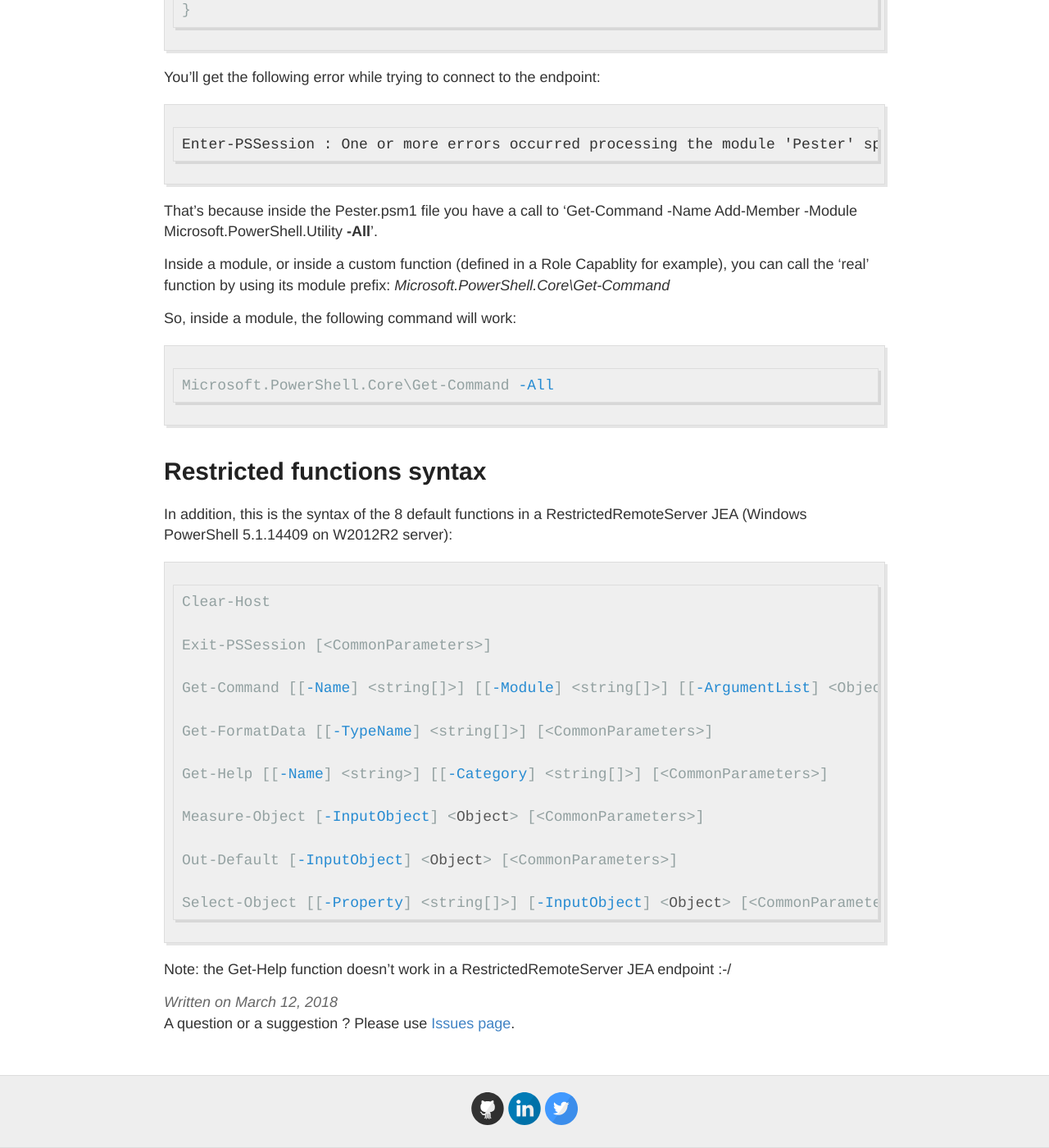
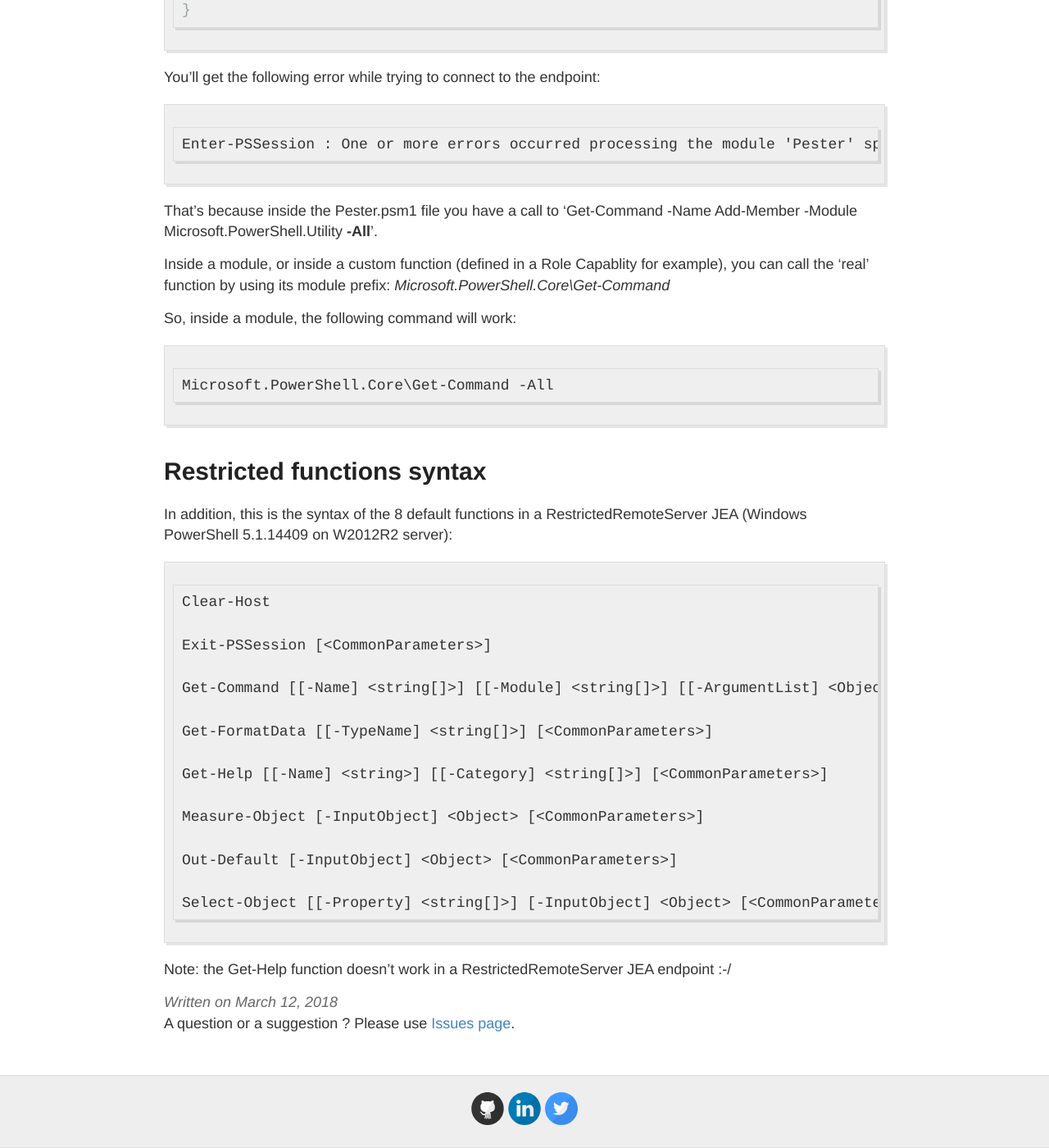
Before and after one commit to jnury/jnury.github.io, a Jekyll site: the page built from _posts/2018-3-12-JEA_parameter_cannot_found_matches_name.md, in a window 1280 px wide and 1400 px high, scrolled down 1961 px. Shown: the whole window at 82% size. Built offline with Jekyll 4.4.1, drawn with Linux system fonts in a browser that asks for light colours; Markdown is read by kramdown in place of the engine named in the settings; some of the changed text lies outside the part shown.

Commit message:
remove unnecessary powershell highlight

````diff
--- a/_posts/2018-3-12-JEA_parameter_cannot_found_matches_name.md
+++ b/_posts/2018-3-12-JEA_parameter_cannot_found_matches_name.md
@@ -22,7 +22,7 @@ These 8 functions are not the 'real' functions. They are proxy functions intende
 
 For example, the 'real' *Get-Command* function accepts the following syntaxes:
 
-```powershell
+```
 Get-Command [[-ArgumentList] <Object[]>] [-Verb <string[]>] [-Noun <string[]>] [-Module <string[]>] [-FullyQualifiedModule <ModuleSpecification[]>] [-TotalCount <int>] [-Syntax] [-ShowCommandInfo] [-All] [-ListImported] [-ParameterName <string[]>] [-ParameterType <PSTypeName[]>] [<CommonParameters>]
 
 Get-Command [[-Name] <string[]>] [[-ArgumentList] <Object[]>] [-Module <string[]>] [-FullyQualifiedModule <ModuleSpecification[]>] [-CommandType <CommandTypes>] [-TotalCount <int>] [-Syntax] [-ShowCommandInfo] [-All] [-ListImported] [-ParameterName <string[]>] [-ParameterType <PSTypeName[]>] [<CommonParameters>]
@@ -30,7 +30,7 @@ Get-Command [[-Name] <string[]>] [[-ArgumentList] <Object[]>] [-Module <string[]
 
 But the *Get-Command exposed in a JEA endpoint only has a few parameters:
 
-```powershell
+```
 Get-Command [[-Name] <string[]>] [[-Module] <string[]>] [[-ArgumentList] <Object[]>] [[-CommandType] <CommandTypes>] [-ListImported] [-ShowCommandInfo] [<CommonParameters>]
 ```
 
@@ -68,7 +68,7 @@ Inside a module, or inside a custom function (defined in a Role Capablity for ex
 
 So, inside a module, the following command will work:
 
-```powershell
+```
 Microsoft.PowerShell.Core\Get-Command -All
 ```
 
@@ -76,7 +76,7 @@ Microsoft.PowerShell.Core\Get-Command -All
 
 In addition, this is the syntax of the 8 default functions in a RestrictedRemoteServer JEA (Windows PowerShell 5.1.14409 on W2012R2 server):
 
-```powershell
+```
 Clear-Host
 
 Exit-PSSession [<CommonParameters>]
````
